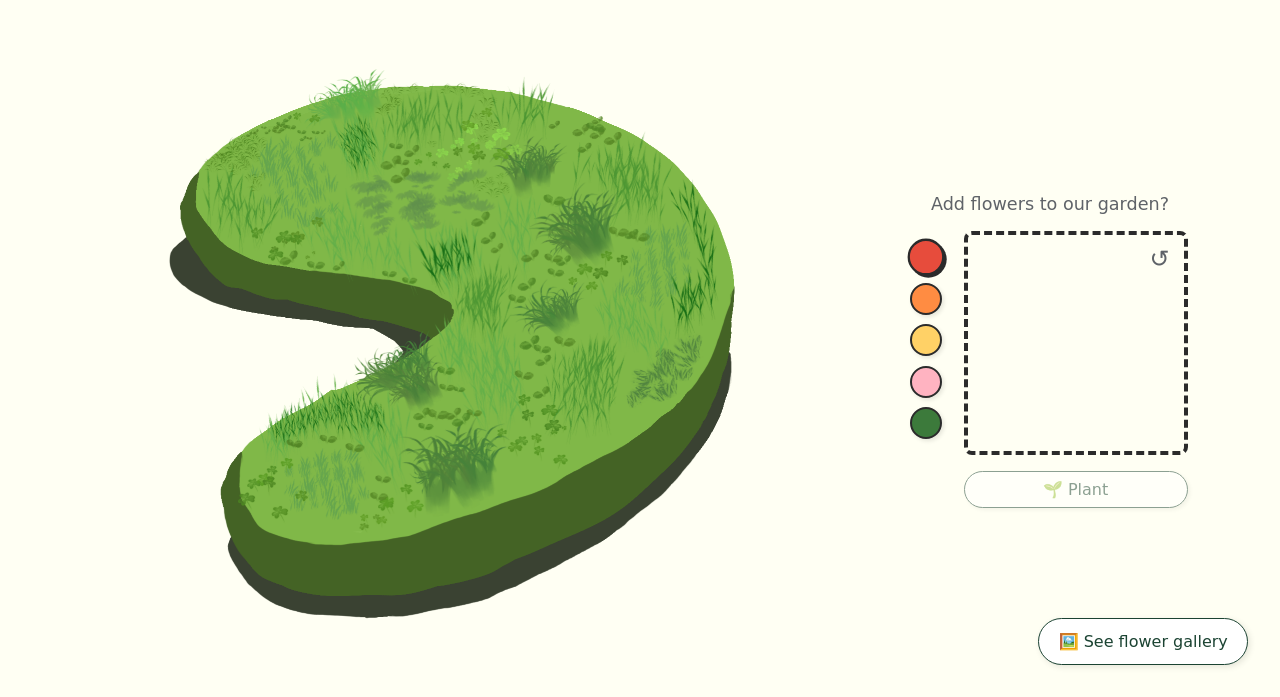
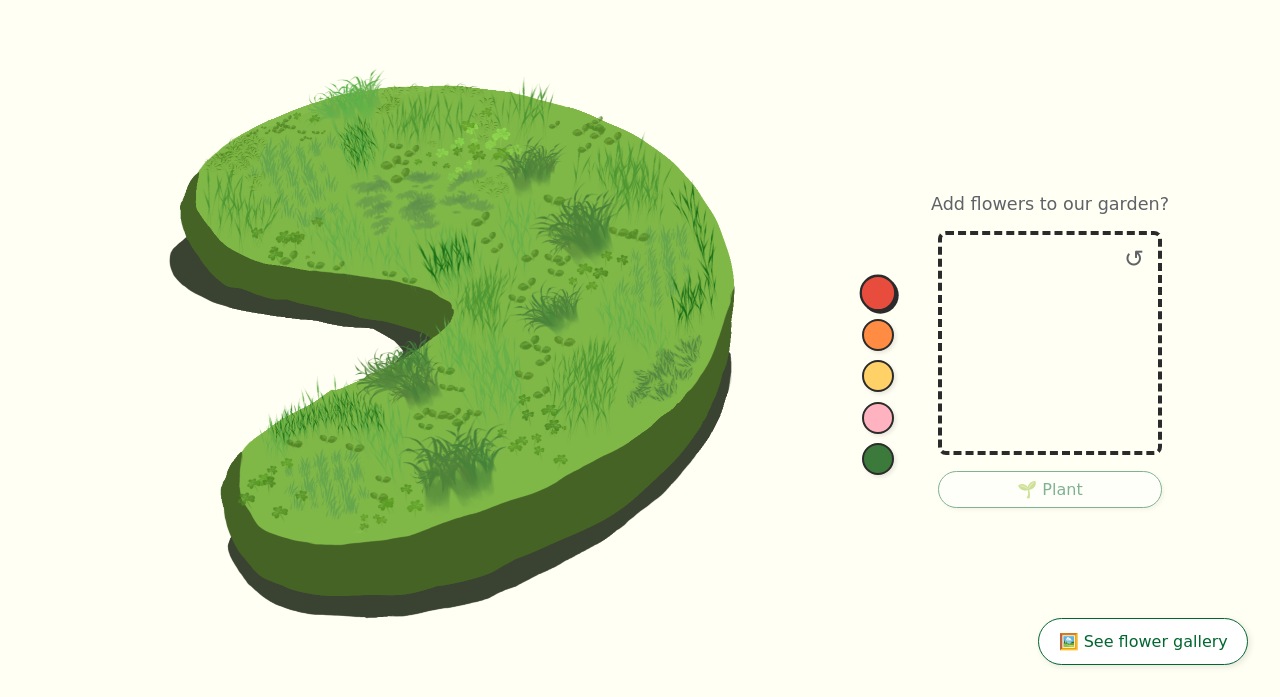
Before and after one commit to BhavayMittal27/Doodle-gallery, a website built with Vite: page index.html in a window 1280 px wide. Shown: the part 103-800 px from the top of the page. Built offline with nearby package versions, Linux system fonts and the light colour scheme; some packages are replaced by stand-ins of ours; no server answers; the database is empty; a web font is replaced by a local one.

Commit message:
style: set default page font to hand-drawn, center drawing canvas, update green shades, and adjust mobile gallery layout

```diff
--- a/style.css
+++ b/style.css
@@ -10,7 +10,7 @@
   --bg-main: #fffff3; /* Warm parchment cream */
   --bg-card: #ffffff;
   --text-main: #2b2b2b;
-  --text-green: #1b4332; /* Forest green */
+  --text-green: #016630; /* Forest green */
   --text-muted: #5f6368;
   --border-color: #2b2b2b;
 
@@ -30,7 +30,7 @@
 }
 
 body {
-  font-family: var(--font-ui);
+  font-family: var(--font-hand), var(--font-ui);
   color: var(--text-main);
   background-color: var(--bg-main);
   line-height: 1.6;
@@ -183,6 +183,14 @@
   flex-direction: column;
   align-items: center;
   padding-top: 10px;
+}
+
+@media (min-width: 769px) {
+  .color-palette-wrap {
+    position: absolute;
+    left: -48px;
+    top: 36px;
+  }
 }
 
 .color-palette {
@@ -370,9 +378,6 @@
 
 /* --- FIXED FLOATING GALLERY LINK --- */
 .floating-gallery-link {
-  position: fixed;
-  bottom: 2rem;
-  right: 2rem;
   display: inline-flex;
   align-items: center;
   justify-content: center;
@@ -385,6 +390,16 @@
   box-shadow: 2px 2px 6px rgba(0,0,0,0.1);
   transition: transform var(--transition-fast);
   z-index: 80;
+  margin-bottom: 2rem;
+}
+
+@media (min-width: 769px) {
+  .floating-gallery-link {
+    position: fixed;
+    bottom: 2rem;
+    right: 2rem;
+    margin-bottom: 0;
+  }
 }
 
 .floating-gallery-link:hover {
@@ -730,12 +745,7 @@
     display: block;
   }
 
-  .floating-gallery-link {
-    bottom: 80px;
-    right: 1.5rem;
-    padding: 0.5rem 1rem;
-    font-size: 0.9rem;
-  }
+  /* Statically stacked below on mobile, no positioning overrides needed */
 
   .gallery-header-row {
     flex-direction: column;
```
